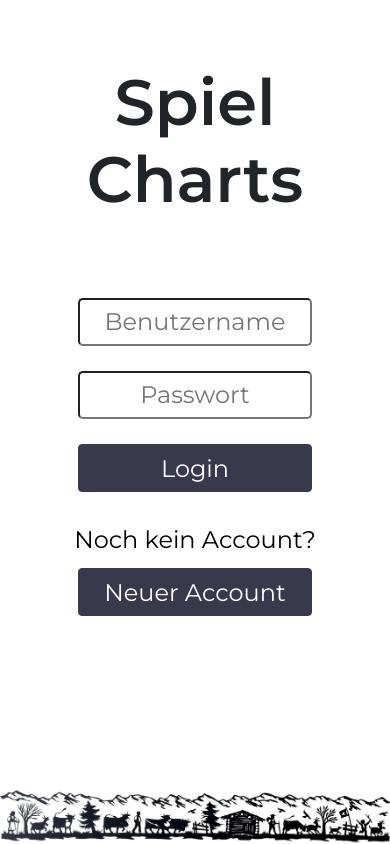
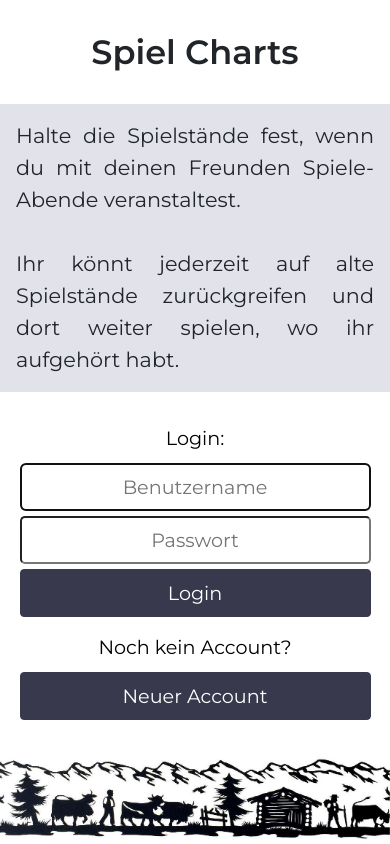
Before and after one commit to Habibti84/Spielcharts, a PHP site: page /spielcharts/ in a window 390 px wide. Run offline with PHP 8.4, Linux system fonts and the light colour scheme; some libraries are stand-ins or nearby versions.

Commit message:
-Formvalid

```diff
--- a/spielcharts/auswahl.php
+++ b/spielcharts/auswahl.php
@@ -1,6 +1,10 @@
 <?php
 session_start();
 $username = $_SESSION['username'];
+
+if(!isset($username)) {
+  header('Location: index.php');
+}
 ?>
 
 <!DOCTYPE html>
--- a/spielcharts/chart_response.php
+++ b/spielcharts/chart_response.php
@@ -26,7 +26,7 @@ if(isset($_POST['submit'])) {
       $sumSpieler = 'spieler' . $sum;
       echo $sumSpieler;
       if($x > 1) {
-        if($result = $connect->query("UPDATE spielstaende SET $sumSpieler = $eingabe")){
+        if($result = $connect->query("UPDATE spielstaende SET $sumSpieler = $eingabe WHERE $sumSpieler IS NULL")){
 
         }
         else {
--- a/spielcharts/index.php
+++ b/spielcharts/index.php
@@ -18,16 +18,24 @@ session_unset();
 </head>
 
 <body>
-
+  <header>
     <h1 class="title" >Spiel Charts</h1>
 
+  </header>
+
+
+
+  <div class="container">
+  <div class="row">
+    <div class="col-sm">
+      <p class="background" >Halte die Spielstände fest, wenn du mit deinen Freunden Spiele-Abende veranstaltest.<br><br>Ihr könnt jederzeit auf alte Spielstände zurückgreifen und dort weiter spielen, wo ihr aufgehört habt.</p>
+    </div>
+    <div class="col-sm">
       <form class="first" action="index_response.php" method="post">
-    <input class="userN" min_Len="3" type="text" name="userName" placeholder="Benutzername">
-    <p id="pUser"></p>
-    <input class="passW" min_Len="6" type="password" name="password" placeholder="Passwort">
-    <p id="pPw"></p>
+        <label class="bottom" for="userN">Login:</label>
+        <input id="userName" class="userN inp" min_Len="3" type="text" name="userName" placeholder="Benutzername">
+        <input class="passW inp" min_Len="6" type="password" name="password" placeholder="Passwort">
         <input class="btnSub btn" type="submit" name="logIn" value="Login">
-    <p id="pPwRpt"></p>
       </form>
 
       <form class="second" action="newAccount.php" method="post">
@@ -36,10 +44,16 @@ session_unset();
         <input class="btn" type="submit" name="logIn" value="Neuer Account">
 
       </form>
+    </div>
+
+  </div>
+</div>
+
+
 
   <footer>
     <a href="http://www.regez-miniart.ch/scherenschnitte/index.html" target="_blank">
-    <img src="Bilder/alpaufzug.jpg" alt="">
+    <img id="azell" src="Bilder/alpaufzug.jpg" alt="">
     </a>
   </footer>
 
--- a/spielcharts/laufendesSpiel.php
+++ b/spielcharts/laufendesSpiel.php
@@ -45,6 +45,8 @@ if(!isset($username)) {
       </div>
     </nav>
 
+    <h1>Laufende Spiele</h1>
+
     <?php
 
     if($result = $connect->query("SELECT * FROM gruppennamen WHERE username = '$username'")) {
@@ -62,7 +64,7 @@ if(!isset($username)) {
 
           $x = 1;
           echo "<p>";
-          echo "Mitspieler: ";
+          echo "<span id='mitspieler'>Mitspieler:</span> ";
 
           while($x <= $anzSpieler) {
             $spieler = "spieler" . $x;
@@ -94,7 +96,7 @@ if(!isset($username)) {
        </a>
      </footer>
 
-     <script type="text/javascript" src="js/main.js"></script>
+
      <script src="https://code.jquery.com/jquery-3.3.1.slim.min.js" integrity="sha384-q8i/X+965DzO0rT7abK41JStQIAqVgRVzpbzo5smXKp4YfRvH+8abtTE1Pi6jizo" crossorigin="anonymous"></script>
      <script src="https://cdnjs.cloudflare.com/ajax/libs/popper.js/1.14.7/umd/popper.min.js" integrity="sha384-UO2eT0CpHqdSJQ6hJty5KVphtPhzWj9WO1clHTMGa3JDZwrnQq4sF86dIHNDz0W1" crossorigin="anonymous"></script>
      <script src="https://stackpath.bootstrapcdn.com/bootstrap/4.3.1/js/bootstrap.min.js" integrity="sha384-JjSmVgyd0p3pXB1rRibZUAYoIIy6OrQ6VrjIEaFf/nJGzIxFDsf4x0xIM+B07jRM" crossorigin="anonymous"></script>
--- a/spielcharts/newAccount.php
+++ b/spielcharts/newAccount.php
@@ -21,9 +21,9 @@ session_start();
 
   <h1>Neues Konto erstellen</h1>
 
-  <form id="login" action="newAccount_response_save.php" method="post">
-    <input class="userN" type="text" name="username" min_Len="3" placeholder="Benutzername (min 3 Zeichen)">
-    <input class="passW" type="password" name="password" min_Len="6" placeholder="Passwort (min 6 Zeichen)">
+  <form id="login" action="#" method="post">
+    <input id="userName" class="userN inp" type="text" name="username" min_Len="3" placeholder="Benutzername (min 3 Zeichen)">
+    <input class="passW inp" type="password" name="password" min_Len="6" placeholder="Passwort (min 6 Zeichen)">
     <input id="userPasswordRepeat" type="password" name="passwordRep" placeholder="Passwort bestätigen">
     <input id="btnSub" class="btnSub btn btn-dark" type="submit" name="logIn" value="Erstellen">
   </form>
--- a/spielcharts/newAccount_response_save.php
+++ b/spielcharts/newAccount_response_save.php
@@ -8,6 +8,9 @@ $username = str_replace(" ", "", $_POST["username"]);
 $_SESSION['username'] = $username;
 $password = $_POST["password"];
 $passwordRep = $_POST["passwordRep"];
+if(!isset($username)) {
+  header('Location: index.php');
+}
 
 
 if (isset($_POST["logIn"])) {
--- a/spielcharts/style/main.css
+++ b/spielcharts/style/main.css
@@ -7,7 +7,7 @@
 }
 
 h1 {
-  margin: 2rem auto;
+  margin: 3rem auto;
   text-align: center;
   font-size: 3rem;
   font-weight: 600;
@@ -27,8 +27,19 @@ h4 {
   font-weight: 400;
 }
 
-.first {
-  margin-top: 80px;
+.background {
+  text-align: justify;
+  line-height: 2rem;
+}
+
+.laufendesSpiel p {
+  width: 25%;
+  text-align: left;
+  margin: 0 auto 0.7rem auto;
+}
+
+#mitspieler {
+  font-weight: 900;
 }
 
 input {
@@ -40,24 +51,36 @@ input {
   border-radius: 5px;
 }
 
+
+.first input, .second input {
+  width: 75%;
+
+}
+
 .second {
   margin-top: 0;
 }
 
-.second label {
+.second label, .first label {
   display: block;
   text-align: center;
+  font-size: 1.2rem;
   margin-bottom: 10px;
-  font-size: 1rem;
   color: black;
 }
+
+.first label {
+  margin-top: 0;
+}
+
+
 
 .third {
   margin-top: 100px;
 }
 
 .bottom {
-  margin-top: 30px;
+  margin-top: 1rem;
   font-size: 1rem;
 }
 
@@ -74,7 +97,9 @@ option {
 margin: auto;
 }
 
-
+.one {
+  text-align: center;
+}
 
 .btn {
   display: block;
@@ -83,9 +108,10 @@ margin: auto;
   color: white;
   font-family: 'Montserrat';
   display: block;
-  width: 25.2%;
+  width: 25%;
   height: 35px;
   margin: 5px auto;
+
 }
 
 .third .btn {
@@ -119,11 +145,14 @@ select .btn {
   border: 1px solid #acacac;
 }
 
+a:hover {
+  text-decoration: none;
+}
 
 
-p {
-  text-align: center;
-  margin-top: 25px;
+
+.container p {
+  font-size: 1.2rem;
 }
 
 .input {
@@ -144,9 +173,7 @@ footer img {
 
 
 
-#gruppenname {
-  margin-bottom: 20px;
-}
+
 
 
 #tblH1 {
@@ -195,7 +222,6 @@ td {
 }
 
 .is-invalid {
-  color: red;
   border: 1px solid red;
 }
 
@@ -209,7 +235,7 @@ td span {
 }
 
 .extraMarg {
-  margin-bottom: 255px;
+  margin-bottom: 300px;
 }
 
 
@@ -217,18 +243,18 @@ td span {
 
   h1 {
     margin-top: 4rem;
-    font-size: 4rem;
+    font-size: 3rem;
   }
 
   h4 {
     font-size: 3rem;
   }
 
-  input, input.btn, select.btn, .btn {
+  input, input.btn, select.btn, .btn, .first input, .second input {
     text-align: center;
-    width: 60%;
+    width: 90%;
     height: 3rem;
-    font-size: 1.5rem;
+    font-size: 1.2rem;
   }
 
   input.btnEing {
@@ -241,22 +267,28 @@ td span {
     font-size: 1rem;
   }
 
-  .second label {
-    font-size: 1.5rem;
+  .second input, #btnSub {
+    margin-bottom: 6rem;
   }
 
   .navbar {
-    font-size: 1.5rem;
+    font-size: 1.2rem;
   }
   button.navbar-toggler {
-    font-size: 1.5rem;
+    font-size: 1.2rem;
   }
   a.navbar-brand {
-    font-size: 2rem;
+    font-size: 1.2rem;
   }
 
   a.dropdown-item {
-    font-size: 1.5rem;
+    font-size: 1.2rem;
+  }
+
+  .laufendesSpiel p {
+    width: 90%;
+    text-align: left;
+
   }
 
   footer img {
@@ -266,4 +298,38 @@ td span {
 
 @media screen and (max-width: 600px) {
 
+  input, input.btn, select.btn, .btn, .first input, .second input {
+    width: 90%;
+  }
+
+  h1 {
+    font-size: 2.1rem;
+    margin: 2rem auto;
+  }
+  .background {
+    width: 100%;
+    background-color: #e2e3ea;
+    padding: 1rem;
+    margin-bottom: 2rem;
+  }
+
+  .container p {
+    font-size: 1.3rem;
+  }
+
+  .row {
+    margin-top: 2rem;
+  }
+
+  div.col-sm {
+  padding: 0;
+  }
+
+  .first label, .second label, .first input, .second input {
+    font-size: 1.2rem;
+  }
+
+  .second input, #btnSub {
+    margin-bottom: 7rem;
+  }
 }
```
Also changed, not shown: spielcharts/chart.php (+12 -31 lines), spielcharts/js/chartValid.js (added, +56 -0 lines), spielcharts/js/main.js (+43 -44 lines), spielcharts/neuesSpiel_anzSpieler.php (+5 -2 lines), spielcharts/neuesSpiel_anzSpieler_response.php (+8 -4 lines), spielcharts/Bilder/Corel Auto-Preserve/alpaufzug-klein.jpg (added), spielcharts/Bilder/alpaufzug-klein.jpg (added). Lines whose indentation alone changed are shown as unchanged.
